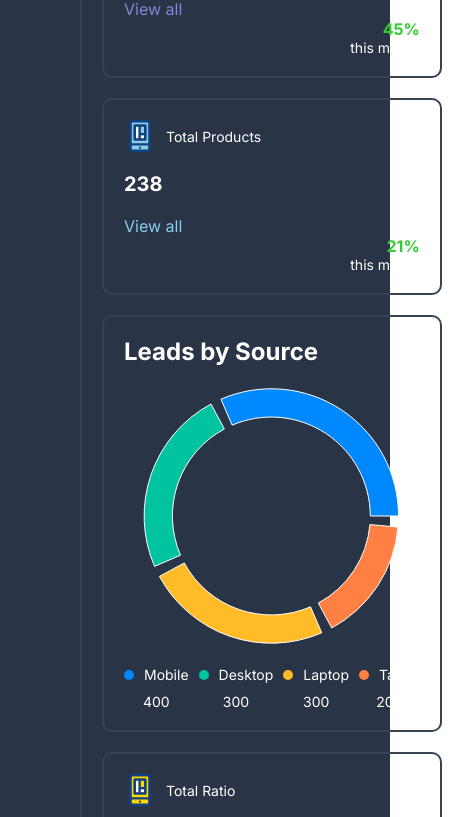
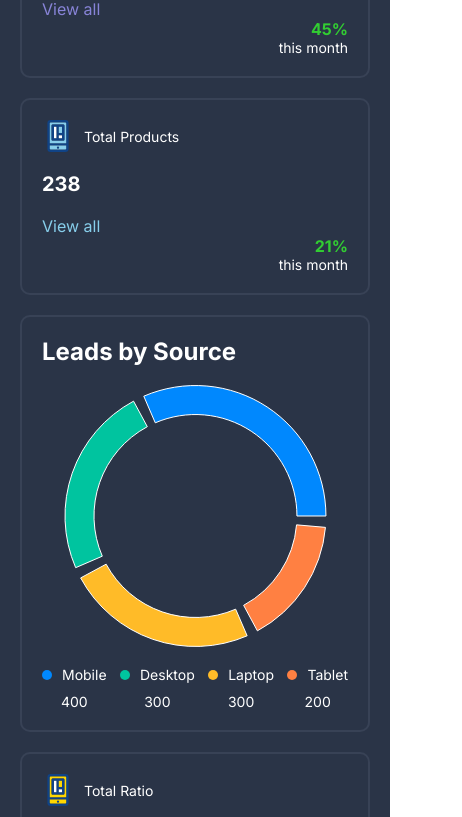
Before and after one commit to SumonHossainJs/DashBoard, a React (Vite) app: page / in a window 390 px wide. Shown: the part 799-1616 px from the top of the page, 462 px wide, since content can reach past the window. Built offline with nearby package versions, Linux system fonts and the light colour scheme.

Commit message:
Menu.jsx ( working on it

```diff
--- a/src/App.tsx
+++ b/src/App.tsx
@@ -1,32 +1,52 @@
-import Home from "./pages/home/Home";
+import Home from "./pages/home/Home.js";
 import { createBrowserRouter, RouterProvider, Outlet } from "react-router-dom";
-import Users from "./pages/users/Users";
-import Products from "./pages/products/Products";
-import Navbar from "./components/navbar/Navbar";
-import Footer from "./components/footer/Footer";
-import Menu from "./components/menu/Menu";
-import Login from "./pages/login/Login";
+import Users from "./pages/users/Users.js";
+import Products from "./pages/products/Products.js";
+import Navbar from "./components/navbar/Navbar.js";
+import Footer from "./components/footer/Footer.js";
+import Menu from "./components/menu/Menu.js";
+import Login from "./pages/login/Login.js";
 import "./styles/global.scss";
-import User from "./pages/user/User";
-import Product from "./pages/product/Product";
+import User from "./pages/user/User.js";
+import Product from "./pages/product/Product.js";
 import {
   QueryClient,
   QueryClientProvider,
 } from "@tanstack/react-query";
 import Upload from "./pages/upload/Upload.jsx";
+import { useEffect, useState } from "react";
 
 
 const queryClient = new QueryClient();
 
 function App() {
   const Layout = () => {
+    const [isMenuVisible, setIsMenuVisible] = useState(true);
+    useEffect(() => {
+      const handleResize = () => {
+        const screenWidth = window.innerWidth;
+        setIsMenuVisible(screenWidth >= 540);
+      };
+
+      handleResize();
+
+      window.addEventListener('resize', handleResize); //
+
+      return () => {
+        window.removeEventListener('resize', handleResize);
+      };
+    }, []);
+
+    const toggleMenu = () => {
+      setIsMenuVisible(!isMenuVisible);
+    };
     return (
       <div className="main">
         <Navbar />
         <div className="container">
-          <div className="menuContainer">
-            <Menu />
-          </div>
+        <div className={`menuContainer ${isMenuVisible ? 'visible' : ''}`}>
+        <Menu />
+      </div>
           <div className="contentContainer">
             <QueryClientProvider client={queryClient}>
               <Outlet />
--- a/src/components/menu/menu.scss
+++ b/src/components/menu/menu.scss
@@ -13,6 +13,7 @@
       font-weight: 200;
       color: $soft-color;
       text-transform: uppercase;
+      background-color: red;
 
       @include lg{
         display: none;
@@ -40,4 +41,7 @@
       }
     }
   }
+  @include mds{
+    display: none;
+  }
 }
--- a/src/main.tsx
+++ b/src/main.tsx
@@ -1,6 +1,6 @@
 import React from 'react'
 import ReactDOM from 'react-dom/client'
-import App from './App.tsx'
+import App from './App.jsx'
 
 ReactDOM.createRoot(document.getElementById('root') as HTMLElement).render(
   <React.StrictMode>
--- a/src/styles/global.scss
+++ b/src/styles/global.scss
@@ -22,13 +22,43 @@ a {
   display: flex;
 }
 
+// .menuContainer {
+//   width: 250px;
+//   padding: 5px 20px;
+//   border-right: 2px solid $soft-bg;
+//   transition: all .5s ease;
+
+//   @include lg{
+//     width: max-content;
+//   }
+//   @include mds{
+//     display: none;
+//   }
+// }
 .menuContainer {
   width: 250px;
   padding: 5px 20px;
   border-right: 2px solid $soft-bg;
+  transition: all .5s ease;
+  opacity: 0;
+  transform: translateX(-100%); // Off-screen initially
+}
 
-  @include lg{
+.menuContainer.visible {
+  opacity: 1;
+  transform: translateX(0); // Slide in on visibility
+}
+
+// Define media queries as needed
+@include lg {
+  .menuContainer {
     width: max-content;
+  }
+}
+
+@include mds {
+  .menuContainer {
+    display: none;
   }
 }
 
--- a/src/styles/responsive.scss
+++ b/src/styles/responsive.scss
@@ -1,5 +1,6 @@
 $sm: 480px;
 $md: 768px;
+$mds:540px;
 $lg: 1024px;
 $xl: 1200px;
 $xxl: 1400px;
@@ -11,6 +12,11 @@ $xxl: 1400px;
 }
 @mixin md {
   @media screen and (max-width: ($md)) {
+    @content;
+  }
+}
+@mixin mds {
+  @media screen and (max-width: ($mds)) {
     @content;
   }
 }
```
